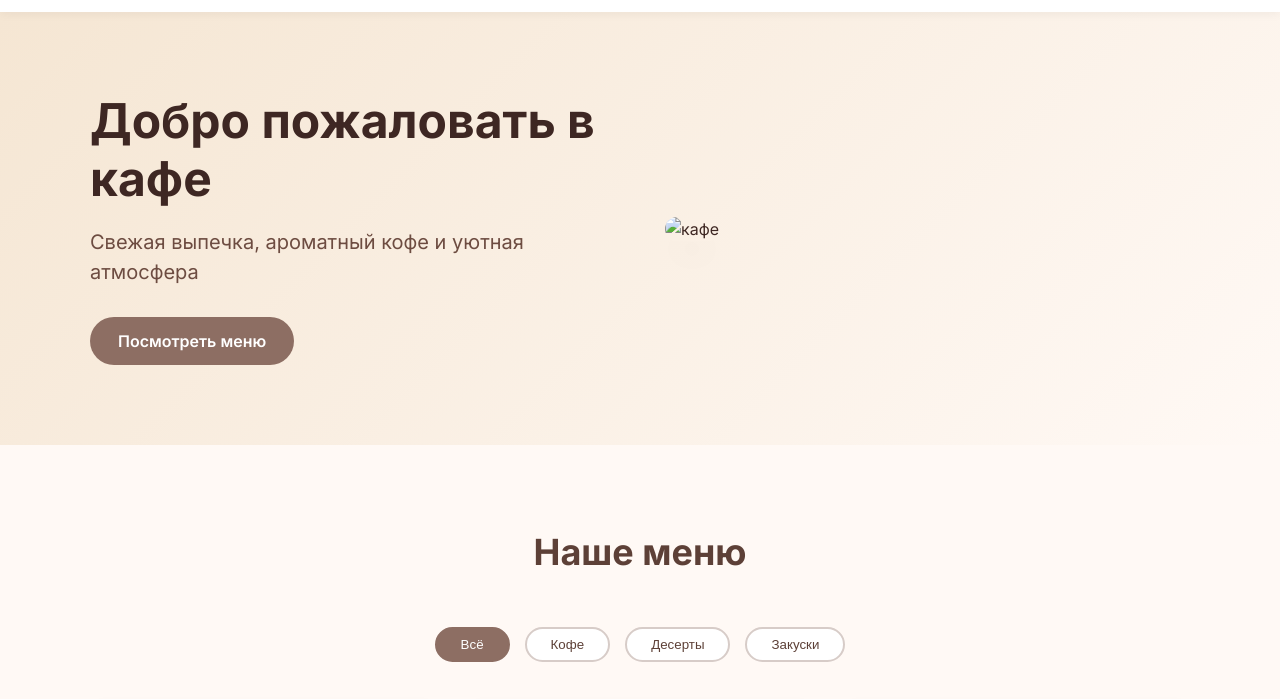
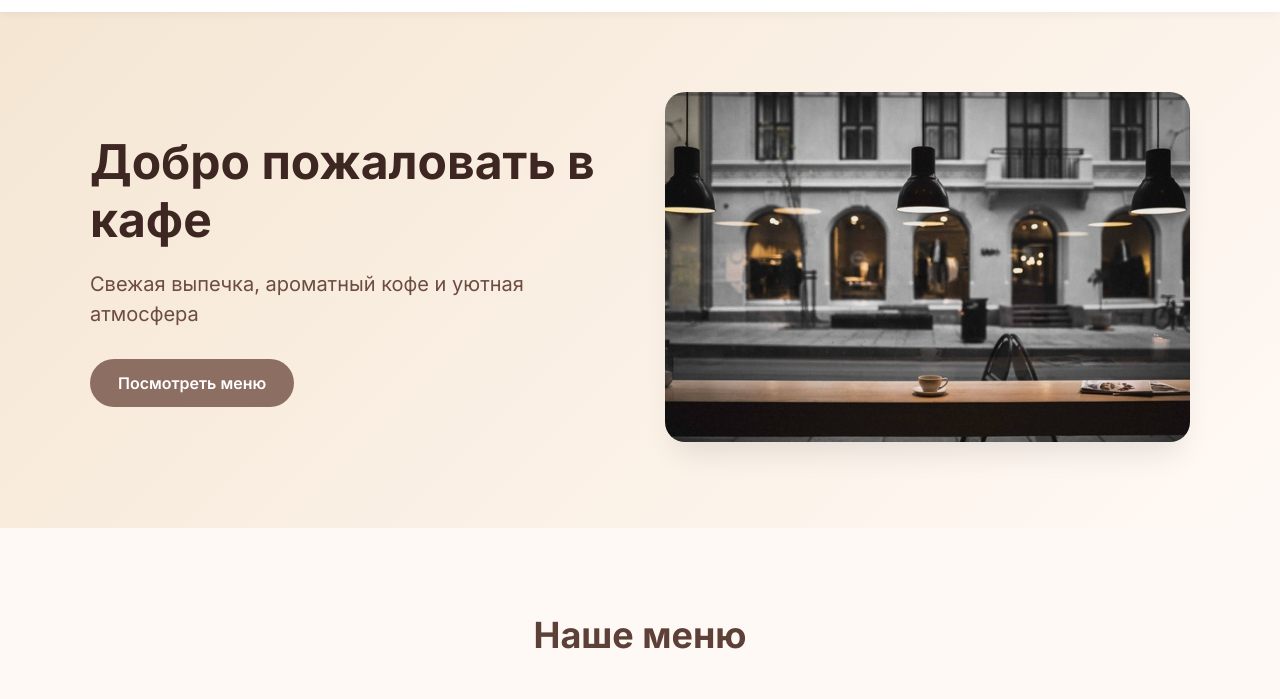
Before and after one commit to serafima2007k-code/cafe-website, a plain HTML site: page index.html in a window 1280 px wide. Shown: the part 73-772 px from the top of the page. Drawn offline with Linux system fonts and the light colour scheme.

Commit message:
доработка

```diff
--- a/index.html
+++ b/index.html
@@ -49,7 +49,7 @@
                     <a href="#menu" class="btn btn--primary hero__btn">Посмотреть меню</a>
                 </div>
                 <div class="hero__image">
-                    <img src="images/photo1.jpg" alt="кафе" class="hero__img">
+                    <img src="images/photo.jpg" alt="кафе" class="hero__img">
                 </div>
             </div>
         </section>
```
